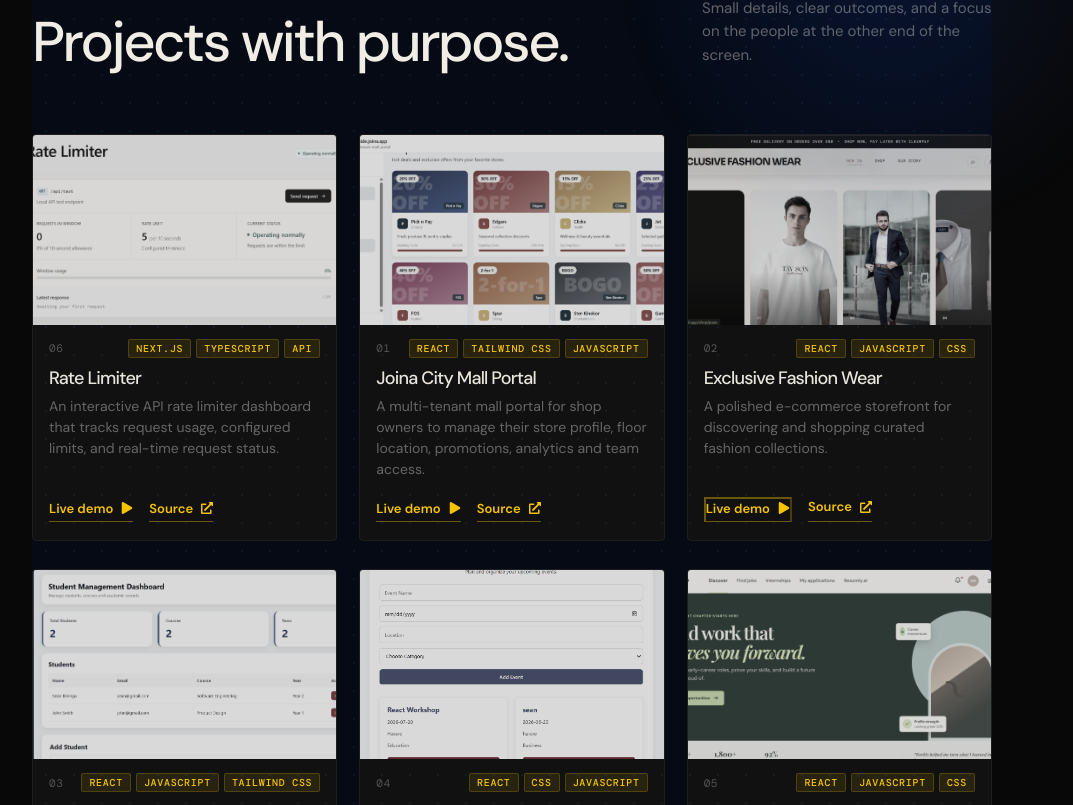
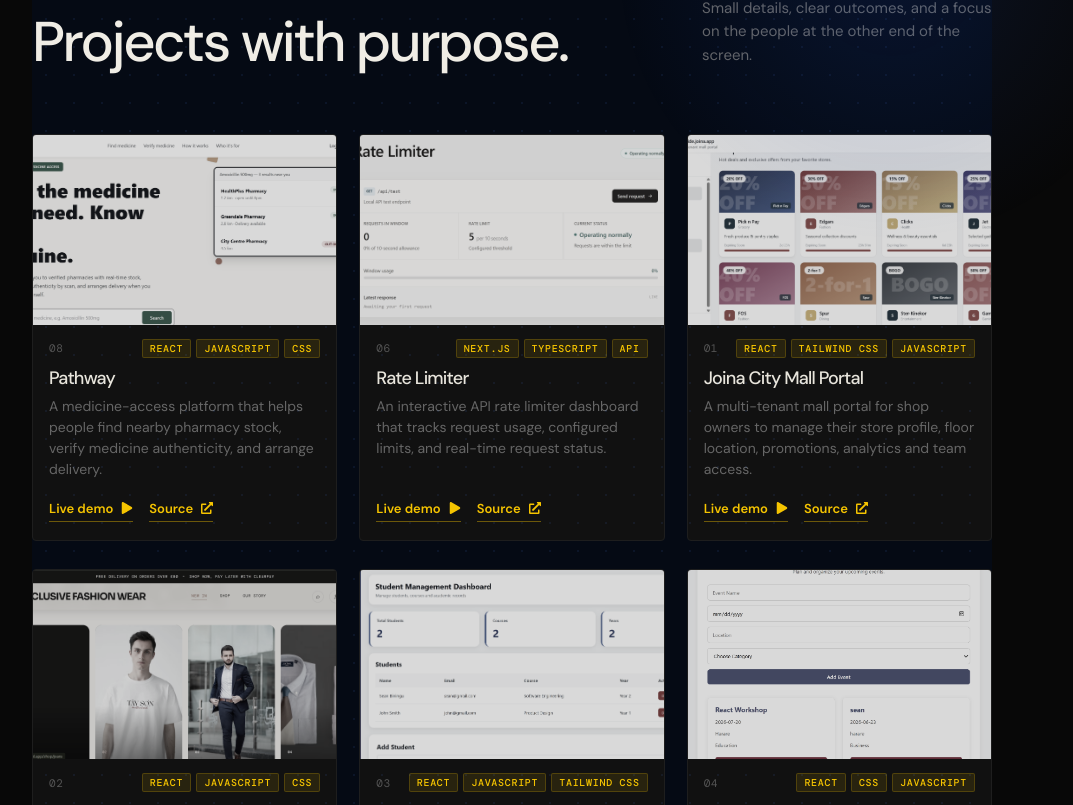
Before and after one commit to SeanBiningu/Portfolio, a React (Create React App) app: page / in a window 1280 px wide. Shown: the part 2355-3160 px from the top of the page, without its empty margins (128-1201 px from the left). Built offline with nearby package versions, Linux system fonts and the light colour scheme; a web font is replaced by a local one.

Commit message:
new project

```diff
--- a/src/App.js
+++ b/src/App.js
@@ -7,10 +7,19 @@ import joinaCity from "./joina-city.png";
 import exclusiveFashionWear from "./exclusive-fashion-wear.png";
 import rateLimiter from "./rate-limiter.png";
 import euniqueCosmetics from "./eunique-cosmetics.png";
+import pathway from "./pathway.png";
 import { isSupabaseConfigured } from "./lib/supabase";
 
 
 const projects = [
+  {
+    number: "08",
+    title: "Pathway",
+    description: "A medicine-access platform that helps people find nearby pharmacy stock, verify medicine authenticity, and arrange delivery.",
+    image: pathway,
+    stack: ["React", "JavaScript", "CSS"],
+    demoUrl: "https://healthy-peach.vercel.app/",
+  },
   {
     number: "06",
     title: "Rate Limiter",
```
Also changed, not shown: src/pathway.png (added).
